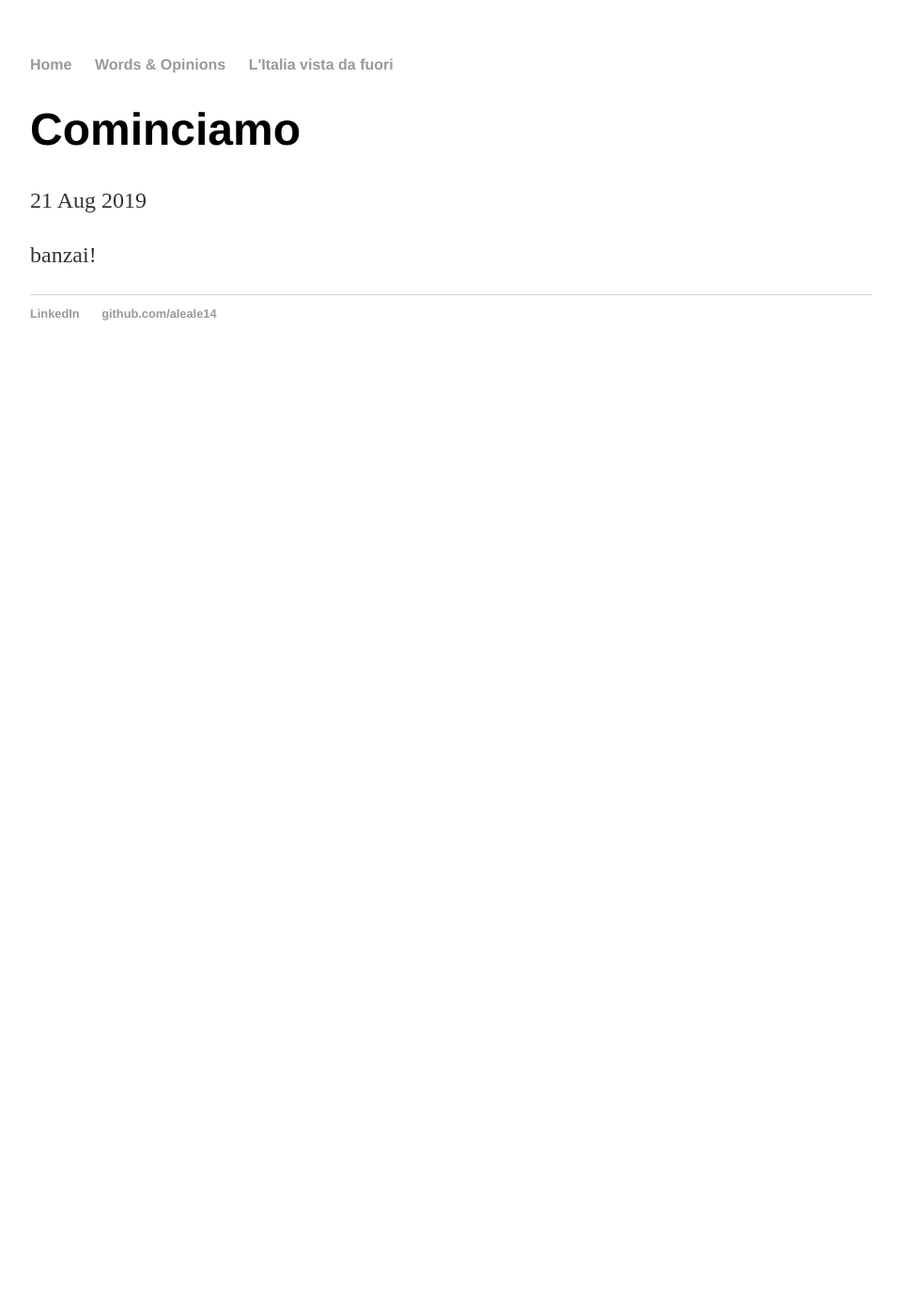
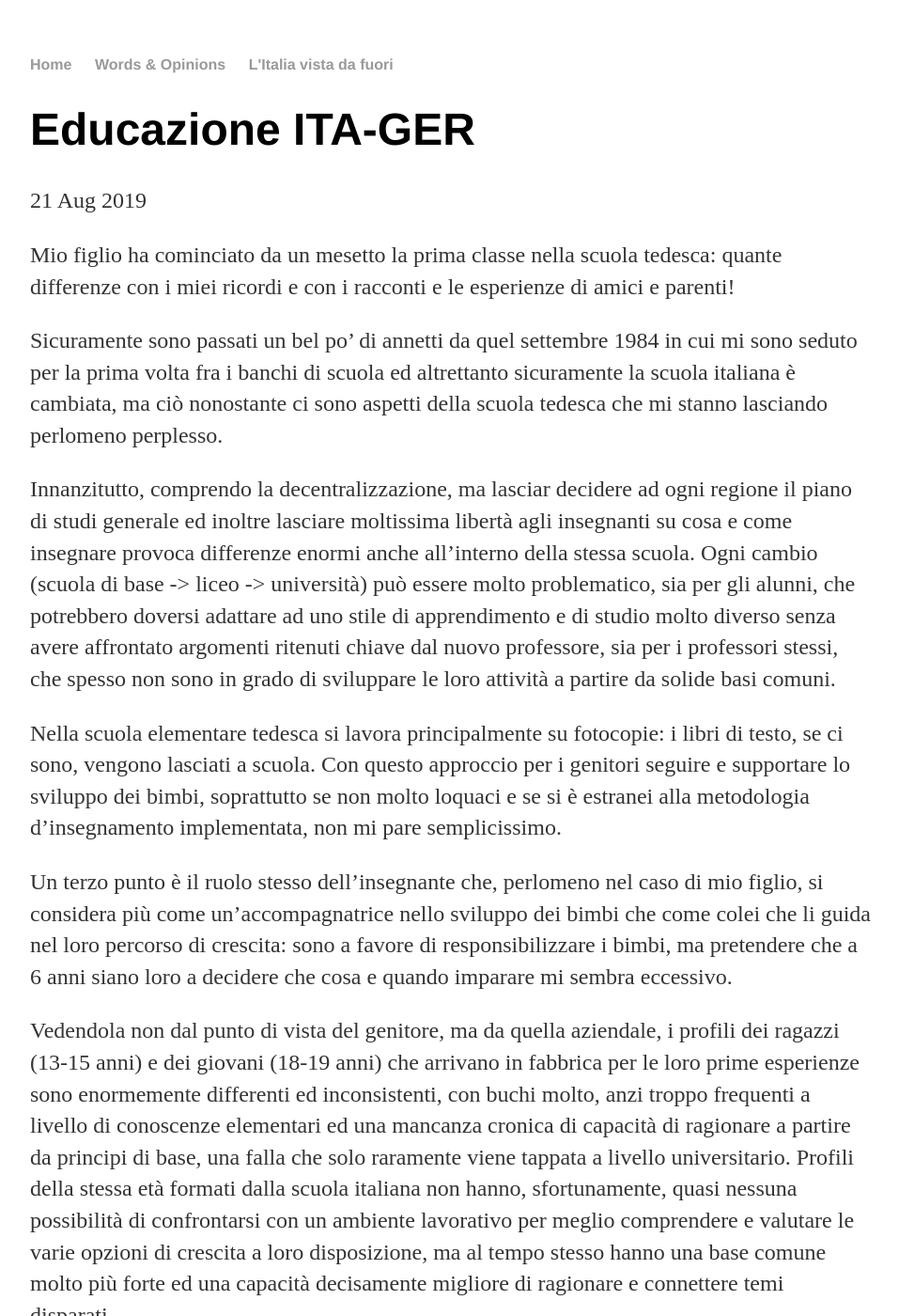
Before and after one commit to aleale14/aleale14.github.io, a Jekyll site: the page built from _posts/2019-08-21-site-launched.md, in a window 1280 px wide and 1400 px high. Shown: the whole window at 94% size, without its empty margins (160-1117 px from the left). Built offline with Jekyll 4.4.1, drawn with Linux system fonts in a browser that asks for light colours; some of the changed text lies outside the part shown.

Commit message:
Update 2019-08-21-site-launched.md

```diff
--- a/_posts/2019-08-21-site-launched.md
+++ b/_posts/2019-08-21-site-launched.md
@@ -1,6 +1,24 @@
 ---
 layout: post
-title: "Cominciamo"
+title: "Educazione ITA-GER"
 date: 2019-08-21
 ---
-banzai!
+
+Mio figlio ha cominciato da un mesetto la prima classe nella scuola tedesca: quante differenze con i miei ricordi e con i racconti e le esperienze di amici e parenti!
+
+Sicuramente sono passati un bel po' di annetti da quel settembre 1984 in cui mi sono seduto per la prima volta fra i banchi di scuola ed altrettanto sicuramente la scuola italiana è cambiata, ma ciò nonostante ci sono aspetti della scuola tedesca che mi stanno lasciando perlomeno perplesso.
+
+Innanzitutto, comprendo la decentralizzazione, ma lasciar decidere ad ogni regione il piano di studi generale ed inoltre lasciare moltissima libertà agli insegnanti su cosa e come insegnare provoca differenze enormi anche all'interno della stessa scuola.
+Ogni cambio (scuola di base -> liceo -> università) può essere molto problematico, sia per gli alunni, che potrebbero doversi adattare ad uno stile di apprendimento e di studio molto diverso senza avere affrontato argomenti ritenuti chiave dal nuovo professore, sia per i professori stessi, che spesso non sono in grado di sviluppare le loro attività a partire da solide basi comuni.
+
+Nella scuola elementare tedesca si lavora principalmente su fotocopie: i libri di testo, se ci sono, vengono lasciati a scuola. Con questo approccio per i genitori seguire e supportare lo sviluppo dei bimbi, soprattutto se non molto loquaci e se si è estranei alla metodologia d'insegnamento implementata, non mi pare semplicissimo.
+
+Un terzo punto è il ruolo stesso dell'insegnante che, perlomeno nel caso di mio figlio, si considera più come un'accompagnatrice nello sviluppo dei bimbi che come colei che li guida nel loro percorso di crescita: sono a favore di responsibilizzare i bimbi, ma pretendere che a 6 anni siano loro a decidere che cosa e quando imparare mi sembra eccessivo.
+
+Vedendola non dal punto di vista del genitore, ma da quella aziendale, i profili dei ragazzi (13-15 anni) e dei giovani (18-19 anni) che arrivano in fabbrica per le loro prime esperienze sono enormemente differenti ed inconsistenti, con buchi molto, anzi troppo frequenti a livello di conoscenze elementari ed una mancanza cronica di capacità di ragionare a partire da principi di base, una falla che solo raramente viene tappata a livello universitario.
+Profili della stessa età formati dalla scuola italiana non hanno, sfortunamente, quasi nessuna possibilità di confrontarsi con un ambiente lavorativo per meglio comprendere e valutare le varie opzioni di crescita a loro disposizione, ma al tempo stesso hanno una base comune molto più forte ed una capacità decisamente migliore di ragionare e connettere temi disparati.
+
+I modelli d'insegnamento e d'educazione italiani e tedesco sono molto diversi, il primo è molto più teorico e generico mentre il secondo è molto più focalizzato ed allineato con i bisogni (futuri) del mercato.
+Il modello tedesco considera molto meglio di quella italiano la diversità della popolazione e l'influsso di molteplici culture, pone un'accento molto forte sullo sviluppo sociale degli studenti e garantisce a mio parere uno standard morale ed etico più alto.
+
+Quale modello preferisco? In media res stat virtus... una combinazione dei due. In un periodo di cambiamento rapido come quello che stiamo vivendo, credo che una base ampia, la capacità di imparare e continuare a farlo, la capacità di adattarsi ed essere flessibili siano caratteristiche assolutamente imprescindibili, ma debbano essere complementate da una stretta connessione con il mondo del lavoro a livello globale, ottime capacità sociali ed un'apertura nativa a culture e realtà diverse.
```
